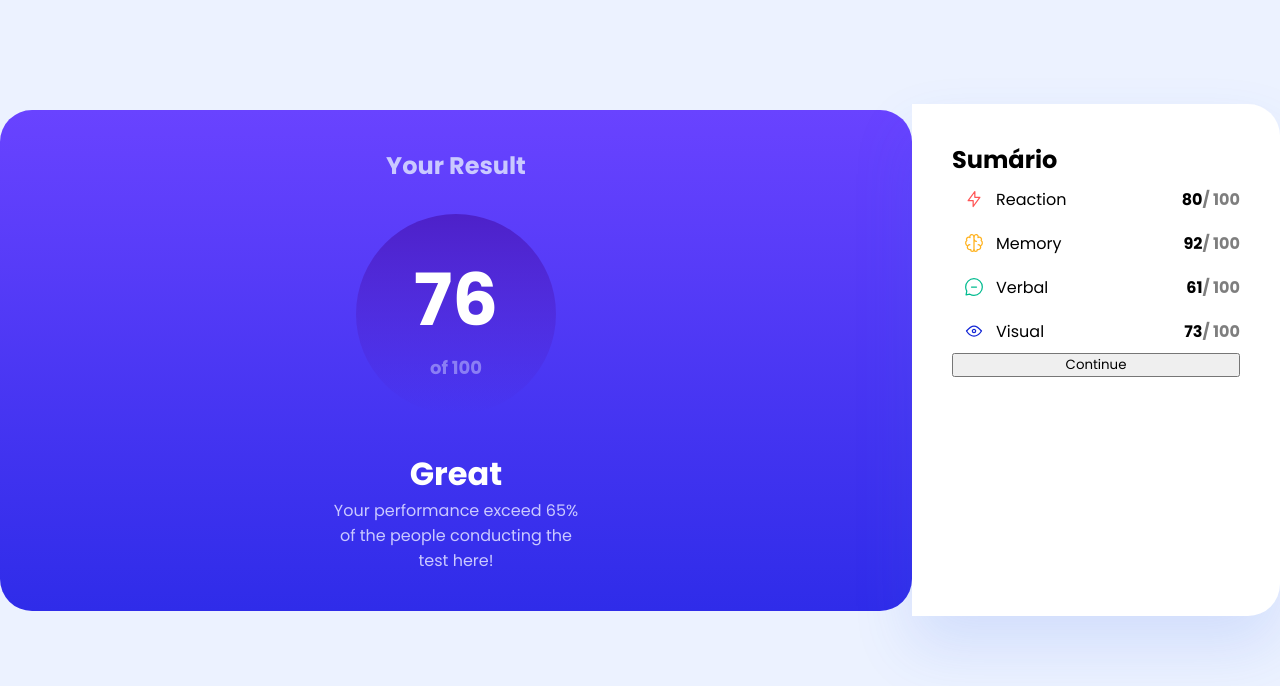
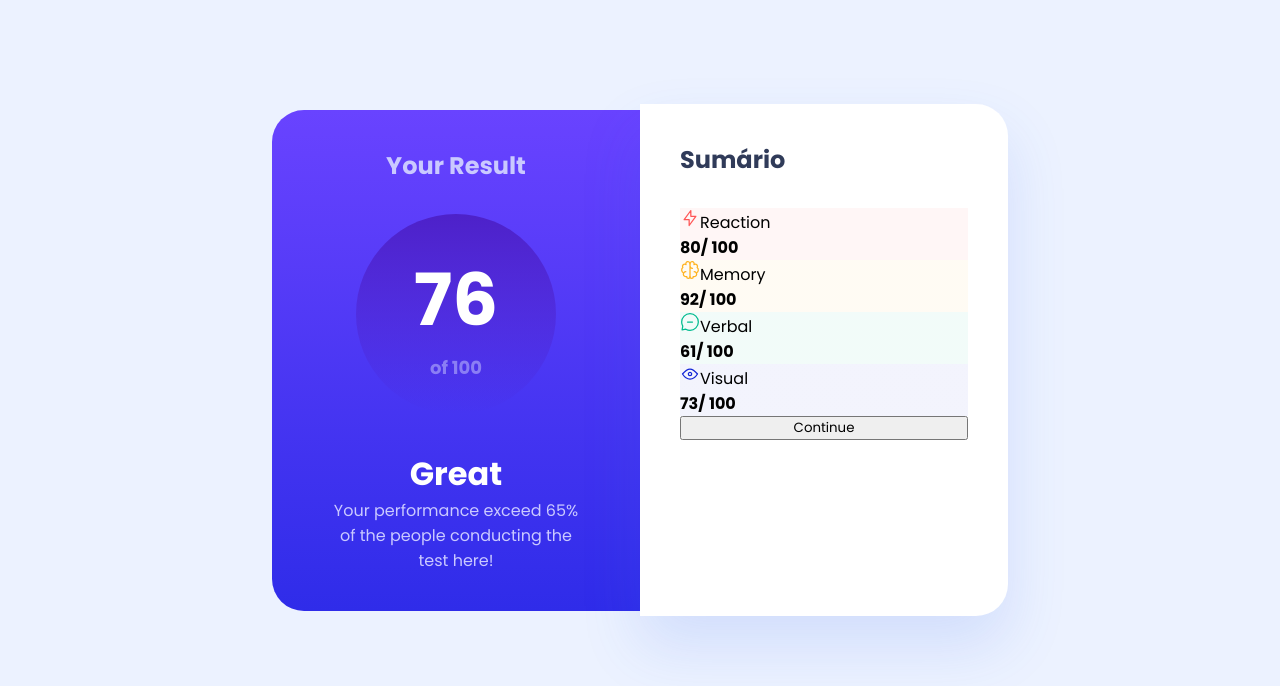
Before and after one commit to Player35Oficial/projeto2UNASP_Desenv_FrontEnd, a React (Vite) app: page / in a window 1280 px wide. Shown: the top 686 px of the page. Built offline with nearby package versions, Linux system fonts and the light colour scheme.

Commit message:
alguma coisa nao deu certo na aula 15.03 :')

```diff
--- a/src/Components/Rectangle/index.css
+++ b/src/Components/Rectangle/index.css
@@ -1,8 +1,12 @@
 .rectangle {
   display: flex;
   width: 288px;
+
+  border-radius: 15px;
+
   align-items: center;
   justify-content: space-between;
+  margin-bottom: 1rem;
 }
 
 .rectangle img {
@@ -22,3 +26,27 @@
 .rectangle strong[text] {
   color: red;
 }
+
+.red {
+  background: linear-gradient(0deg, rgba(255, 255, 255, 0.95), rgba(255, 255, 255, 0.95)), #ff5555;
+}
+
+.yellow {
+  background: linear-gradient(0deg, rgba(255, 255, 255, 0.95), rgba(255, 255, 255, 0.95)), #ffb21e;
+}
+
+.green {
+  background: linear-gradient(0deg, rgba(255, 255, 255, 0.95), rgba(255, 255, 255, 0.95)), #00bb8f;
+}
+
+.blue {
+  background: linear-gradient(0deg, rgba(255, 255, 255, 0.95), rgba(255, 255, 255, 0.95)), #1125d6;
+}
+
+.rectangle img {
+  margin-left: 0.5rem;
+}
+
+.rectangle span {
+  margin-right: 1rem;
+}
--- a/src/Components/Rectangle/index.jsx
+++ b/src/Components/Rectangle/index.jsx
@@ -1,8 +1,8 @@
 import './index.css';
 
-export default function Rectangle({ type, number, icon }) {
+export default function Rectangle({ type, number, icon, color }) {
   return (
-    <div className="rectangle">
+    <div className={`"rectangle" ${color} `}>
       <div>
         <img src={icon} alt={type + '-icon'} />
         <span className="type">{type}</span>
--- a/src/Components/Results/Index.css
+++ b/src/Components/Results/Index.css
@@ -1,12 +1,13 @@
 .results {
   background: linear-gradient(180deg, #7755ff 0%, #6943ff 0.01%, #2f2ce9 100%);
-  border-radius: 32px;
+  border-radius: 32px 0 0 32px;
   text-align: center;
   padding: 2.375rem 3.375rem;
   color: #cac9ff;
   display: flex;
   flex-direction: column;
   align-items: center;
+  max-width: 368px;
 }
 
 .results h2 {
--- a/src/Components/Summary/index.css
+++ b/src/Components/Summary/index.css
@@ -1,5 +1,14 @@
 .summary {
-  padding: 38px 40px;
+  padding: 2.375rem 2.5rem;
   display: flex;
   flex-direction: column;
+  width: 368px;
 }
+
+.summary h2 {
+  font-size: 1.5rem;
+  line-height: 2.25rem;
+  color: #303b59;
+
+  margin-bottom: 1.875rem;
+}
--- a/src/Components/Summary/index.jsx
+++ b/src/Components/Summary/index.jsx
@@ -10,10 +10,10 @@ export default function Summary() {
   return (
     <main className="summary">
       <h2>Sumário</h2>
-      <Rectangle class="rectangle" icon={iconReaction} type={'Reaction'} number={80} />
-      <Rectangle icon={iconMemory} type={'Memory'} number={92} />
-      <Rectangle icon={iconVerbal} type={'Verbal'} number={61} />
-      <Rectangle icon={iconVisual} type={'Visual'} number={73} />
+      <Rectangle class="rectangle" icon={iconReaction} type={'Reaction'} number={80} color="red" />
+      <Rectangle class="rectangle" icon={iconMemory} type={'Memory'} number={92} color="yellow" />
+      <Rectangle class="rectangle" icon={iconVerbal} type={'Verbal'} number={61} color="green" />
+      <Rectangle class="rectangle" icon={iconVisual} type={'Visual'} number={73} color="blue" />
 
       <button>Continue</button>
     </main>
```
